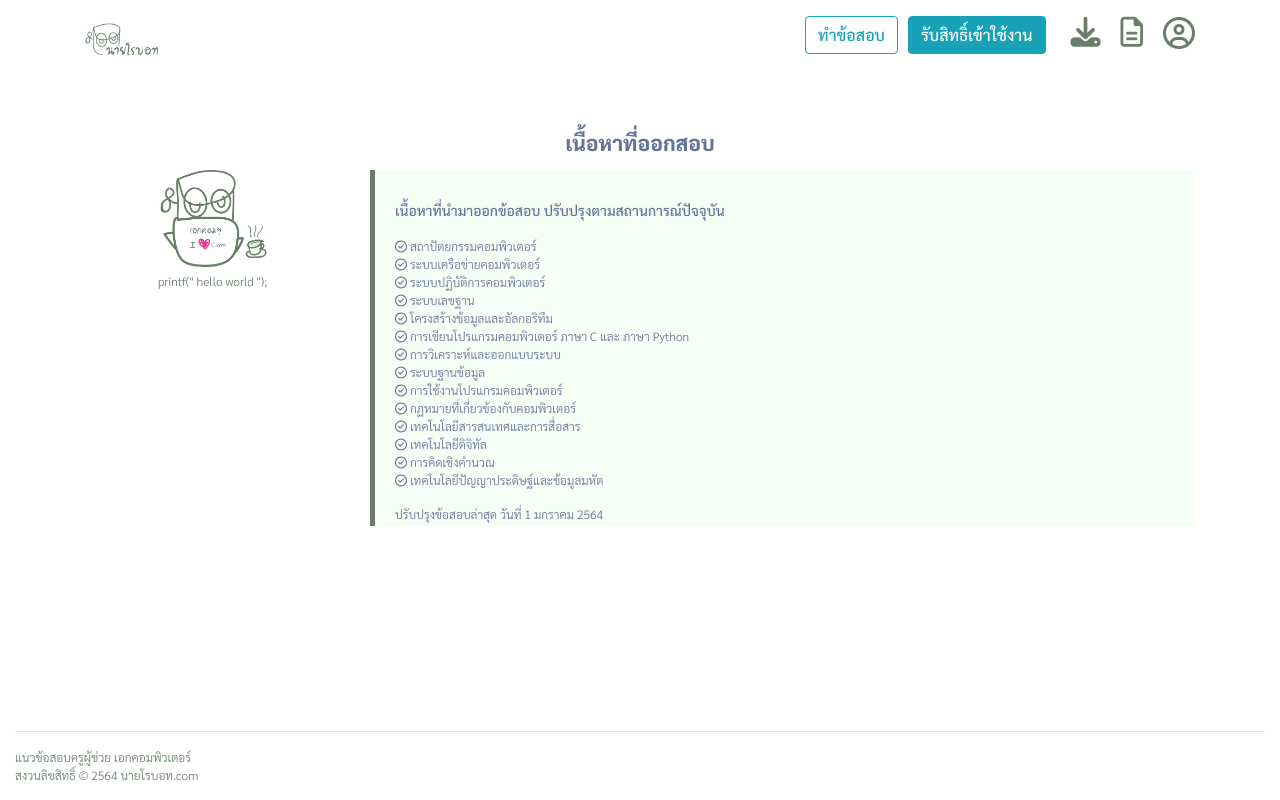
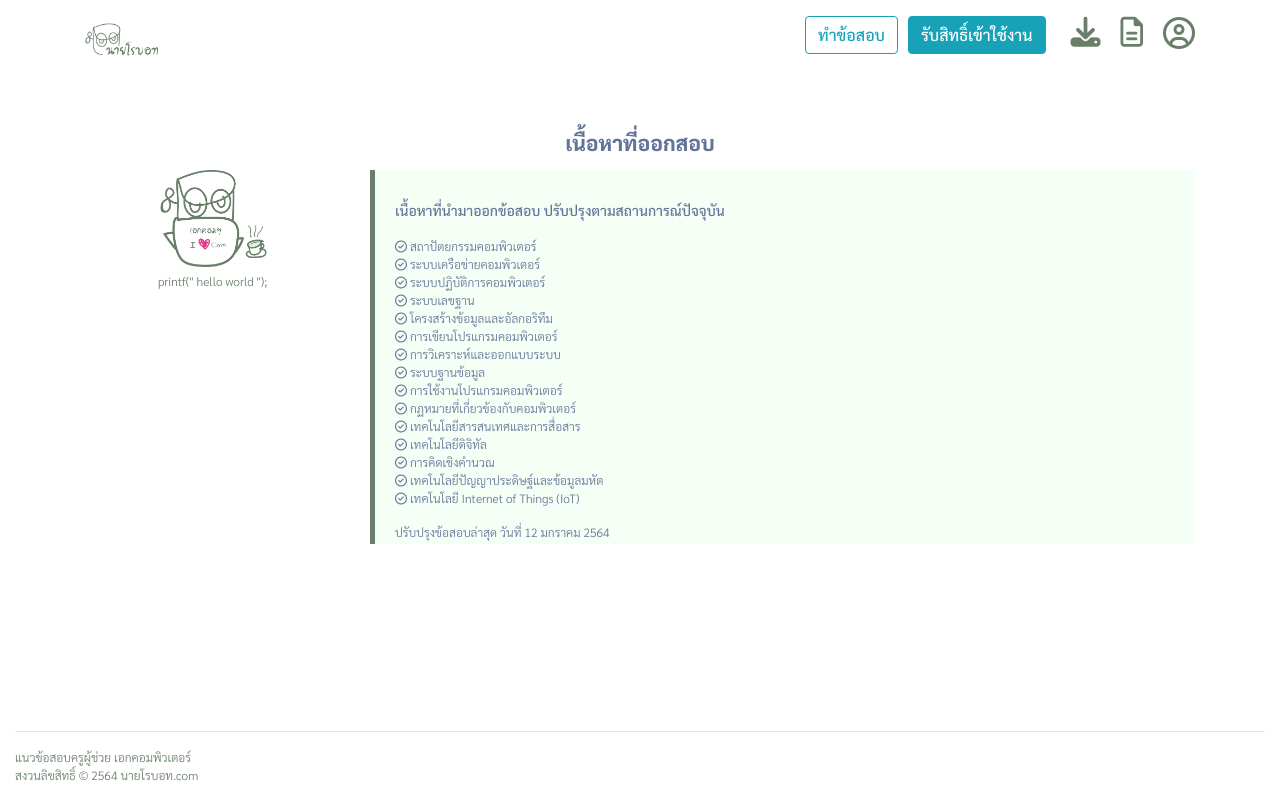
Before and after one commit to chonlatee-s/AT, a React (Create React App) app: page /Topic in a window 1280 px wide. Built offline with nearby package versions, Linux system fonts and the light colour scheme.

Commit message:
edit text topic

```diff
--- a/src/Download.js
+++ b/src/Download.js
@@ -29,7 +29,7 @@ class Download extends Component {
                             <p className="txtDetail"><i className='far fa-check-circle'></i> เทคโนโลยีสารสนเทศและการสื่อสาร</p>
                             <p className="txtDetail"><i className='far fa-check-circle'></i> เทคโนโลยีปัญญาประดิษฐ์และข้อมูลมหัต</p>
                             <p></p>
-                            <p className="txtDetail">ปรับปรุงข้อสอบล่าสุด วันที่ 1 มกราคม 2564</p>
+                            <p className="txtDetail">ปรับปรุงข้อสอบล่าสุด วันที่ 12 มกราคม 2564</p>
                             <p className="txtDetail"><a href="https://drive.google.com/drive/folders/1FKL5nJ2hwifRDAB9mN2zmX-Wqfnj1Yp9?usp=sharing" target="_blank" rel="noreferrer">[ ดาวน์โหลด ]</a></p>
                         </div>
                     </Col>
--- a/src/Plans.js
+++ b/src/Plans.js
@@ -48,7 +48,7 @@ class Plans extends Component {
                                         <p className="txtCard"><i className='far fa-check-circle'></i> &nbsp;ปรับปรุงข้อสอบให้ตรงกับปัจจุบัน</p>
                                         <p className="txtCard"><i className='far fa-check-circle'></i> &nbsp;ดาวน์โหลดเอกสารต่าง ๆ ฟรี</p>
                                         <p className="txtCard"><i className='far fa-check-circle'></i> &nbsp;ใช้งานได้ 2 ปี</p>
-                                        <p className="txtCard"><i className='far fa-check-circle'></i> &nbsp;<span>พิเศษ สมัครเป็นคู่ลดเหลือคนละ 69 บาท</span></p>
+                                        <p className="txtCard"><i className='far fa-check-circle'></i> &nbsp;<span>พิเศษ สมัครเป็นคู่ ลดเหลือคนละ 69 บาท</span></p>
                                     </Card.Text>
                                 </Card.Body>
                                 <Card.Footer>
--- a/src/Policy.js
+++ b/src/Policy.js
@@ -29,7 +29,7 @@ class Policy extends Component {
                             <p className="txtHead">ก่อนจากกัน</p>
                             <p className="txtDetail">ขอขอบคุณทุกท่านที่มาร่วมทดสอบกับนายโรบอท.com
                             ข้อสอบทุกข้อที่มีอยู่ในระบบ ล้วนถูกคัดกรองแล้วเป็นอย่างดี รวมไปถึงเนื้อหาต่าง ๆ ที่ครอบคลุมหลักสูตรการสอบในวิชาคอมพิวเตอร์และเทคโนโลยีสารสนเทศ
-                            ขอให้ผู้ทดสอบฝึกทำข้อสอบบ่อย ๆ วิเคราะห์ที่ไปที่มาอย่างละเอียด เน้นความเข้าใจเป็นหลัก จึงจะสามารถนำไปประยุกต์ทำข้ออื่นได้
+                            ขอให้ผู้ทดสอบฝึกทำข้อสอบบ่อย ๆ วิเคราะห์คำตอบของข้อนั้น ๆ เน้นความเข้าใจเป็นหลัก จึงจะสามารถนำไปประยุกต์ทำข้อสอบจริงได้
                             รับรองว่าวิชาเอกจะไม่ใช่เรื่องยากอีกต่อไป หากมีเวลาว่างเมื่อไหร่ก็แวะมา เราพร้อมเปิดรอเสมอ สุดท้ายนี้ ขอให้โชคดีมีชัยในการสอบด้วยเทอญ
                             </p>
                             <p/>
--- a/src/Topic.js
+++ b/src/Topic.js
@@ -25,7 +25,7 @@ class Topic extends Component {
                             <p className="txtDetail"><i className='far fa-check-circle'></i> ระบบปฏิบัติการคอมพิวเตอร์</p>
                             <p className="txtDetail"><i className='far fa-check-circle'></i> ระบบเลขฐาน</p>
                             <p className="txtDetail"><i className='far fa-check-circle'></i> โครงสร้างข้อมูลและอัลกอริทึม</p>
-                            <p className="txtDetail"><i className='far fa-check-circle'></i> การเขียนโปรแกรมคอมพิวเตอร์ ภาษา C และ ภาษา Python</p>
+                            <p className="txtDetail"><i className='far fa-check-circle'></i> การเขียนโปรแกรมคอมพิวเตอร์</p>
                             <p className="txtDetail"><i className='far fa-check-circle'></i> การวิเคราะห์และออกแบบระบบ</p>
                             <p className="txtDetail"><i className='far fa-check-circle'></i> ระบบฐานข้อมูล</p>
                             <p className="txtDetail"><i className='far fa-check-circle'></i> การใช้งานโปรแกรมคอมพิวเตอร์</p>
@@ -34,8 +34,9 @@ class Topic extends Component {
                             <p className="txtDetail"><i className='far fa-check-circle'></i> เทคโนโลยีดิจิทัล</p>
                             <p className="txtDetail"><i className='far fa-check-circle'></i> การคิดเชิงคำนวณ</p>
                             <p className="txtDetail"><i className='far fa-check-circle'></i> เทคโนโลยีปัญญาประดิษฐ์และข้อมูลมหัต</p>
+                            <p className="txtDetail"><i className='far fa-check-circle'></i> เทคโนโลยี Internet of Things (IoT)</p>
                             <p></p>
-                            <p className="txtDetail">ปรับปรุงข้อสอบล่าสุด วันที่ 1 มกราคม 2564</p>
+                            <p className="txtDetail">ปรับปรุงข้อสอบล่าสุด วันที่ 12 มกราคม 2564</p>
                         </div>
                     </Col>
                 </Row>
```
Also changed, not shown: 1 other file (tests, documents, lock files or other folders).
